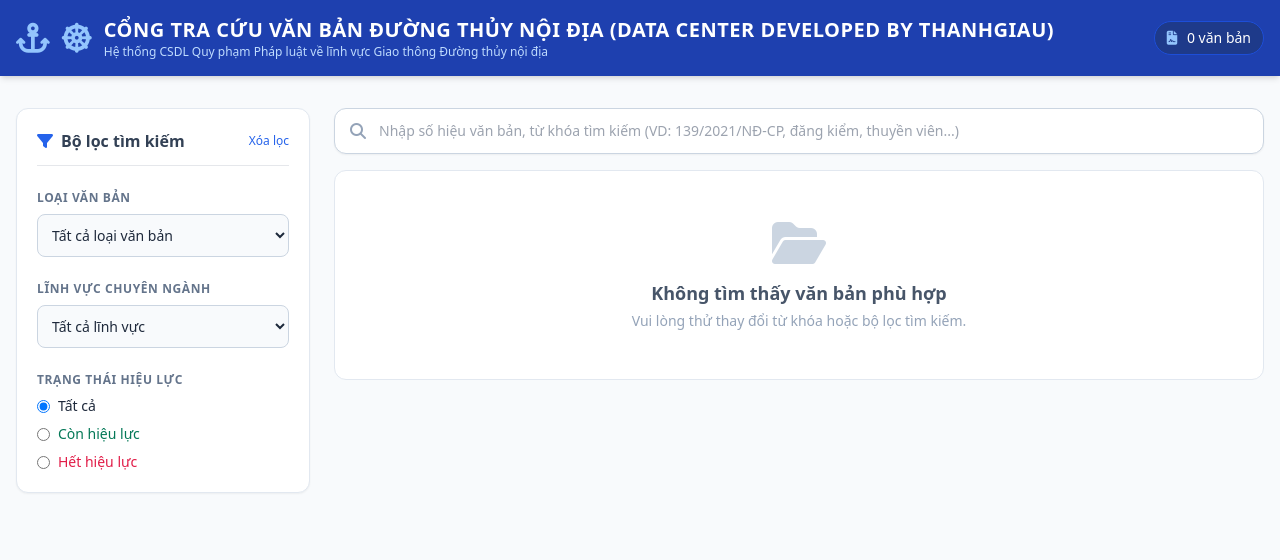
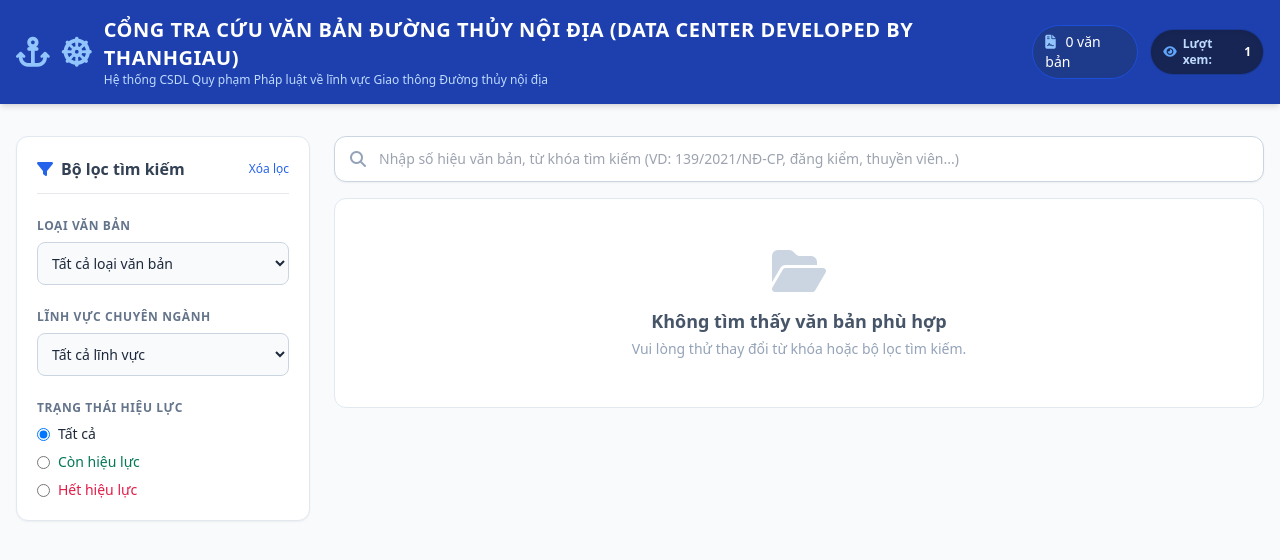
Before and after one commit to ngldthanh89-arch/cong-tra-cuu, a plain HTML site: page index.html in a window 1280 px wide. Drawn offline with nearby package versions, Linux system fonts and the light colour scheme; no server answers.

Commit message:
Update index.html

```diff
--- a/index.html
+++ b/index.html
@@ -35,6 +35,10 @@
                     <i class="fa-solid fa-file-contract text-blue-300 mr-1.5"></i>
                     <span id="total-docs">0</span> văn bản
                 </span>
+                <!-- Ô hiển thị lượt truy cập -->
+<span class="bg-blue-950 text-blue-200 text-xs px-3 py-1.5 rounded-full font-semibold border border-blue-700/50 flex items-center shadow-inner">
+    <i class="fa-solid fa-eye mr-1.5 text-blue-400"></i> Lượt xem: <span id="visitCount" class="ml-1 text-white font-bold">...</span>
+</span>
             </div>
         </div>
     </header>
@@ -337,6 +341,24 @@ document.addEventListener('DOMContentLoaded', loadDocumentsFromCloud);
 
         // Initialize Render
         filterData();
+        // Hàm đếm lượt truy cập tự động
+async function updateVisitorCount() {
+    try {
+        const namespace = "cong-tra-cuu-duong-thuy-ngldthanh89";
+        const response = await fetch(`https://api.counterapi.dev/v1/${namespace}/visits/up`);
+        const data = await response.json();
+
+        if (data && data.count) {
+            document.getElementById('visitCount').innerText = data.count.toLocaleString('vi-VN');
+        }
+    } catch (error) {
+        console.log("Không thể tải lượt truy cập:", error);
+        document.getElementById('visitCount').innerText = "1";
+    }
+}
+
+// Gọi hàm đếm lượt xem khi tải trang
+updateVisitorCount();
     </script>
 </body>
 </html>
```
